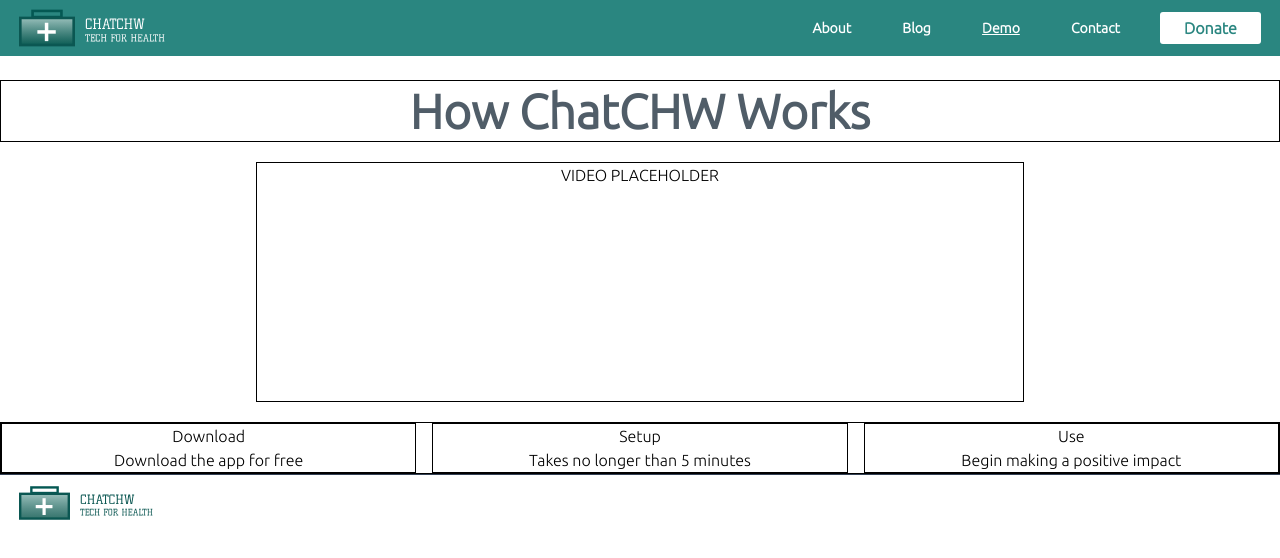
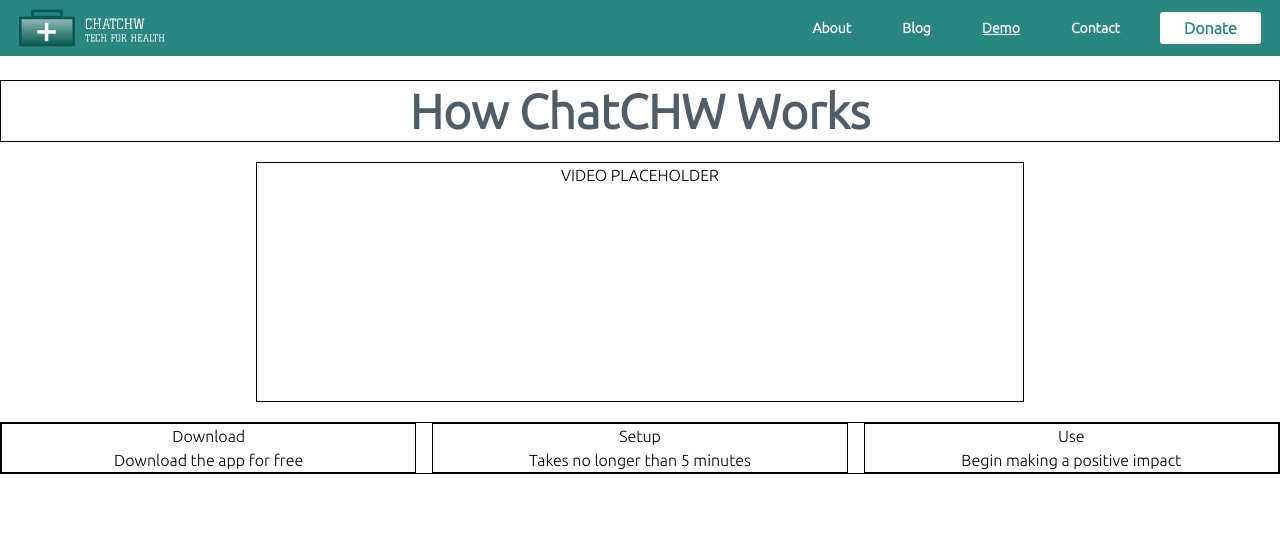
Before and after one commit to SamuelLo1/ChatCHW_Web, a Next.js app: page /demo in a window 1280 px wide. Shown: the top 558 px of the page. Built offline with nearby package versions, Linux system fonts and the light colour scheme.

Commit message:
Removed footer, changed blog size

```diff
--- a/app/(dashboard)/(routes)/blog/page.tsx
+++ b/app/(dashboard)/(routes)/blog/page.tsx
@@ -3,18 +3,18 @@
 const BlogPage = () => {
     return (
         <div>
-            <div className="grid lg:grid-cols-2 pl-14 pr-14 mt-[4%]">
+            <div className="grid lg:grid-cols-2 pl-14 pr-14 mt-[2%] h-[680px]">
                 {/* Left */}
                 <div className="text-[#505D68]">
                     {/* Title Text */}
-                    <div>
-                        <h1 className="font-bold text-4xl">
+                    <div className="">
+                        <h1 className="font-bold text-6xl leading-[64px]">
                             Why people {/*<br />*/} love ChatCHW
                         </h1>
                     </div>
 
                     {/* Paragraph Text */}
-                    <div className="pt-3 text-lg">
+                    <div className="pt-3 text-2xl">
                         <p className="w-[80%]">
                             At ChatCHW, we measure our success by the
                             positive outcomes achieved by CHWs and the
@@ -26,7 +26,6 @@
                     {/* Bullet points */}
                     <div className="pt-3 w-[80%]">
                         <ul className="list-outside list-disc text-lg">
-                            {/* TODO: Add number bullet points */}
                             <li className="pt-2">Improve healthcare access and quality in underserved communities</li>
                             <li className="pt-2">Reduce health disparities and imrpove health equity</li>
                             <li className="pt-2">Enchance the overall well-being and health outcomes of individuals and families</li>
@@ -37,8 +36,8 @@
 
                 {/* Boxes (Right) */}
                 {/* TODO: Friendly for XS size (Add patting to extra small screen) */}
-                <div className="sm:pt-[10%] lg:pt-[0] pb-4">
-                    <div className="grid grid-cols-2 gap-4">
+                <div className="sm:pt-[0] lg:pt-[0] pb-4">
+                    <div className="grid grid-cols-2 gap-4 h-[100%]">
                         {/* Box 1 */}
                         <div className="bg-[#FFD6B9] overflow-auto">
                             {/* Div surrounding text */}
@@ -52,7 +51,7 @@
                                     />
                                 </div>
                                 <p className="mt-2">
-                                    Testimonial Text Testimonial Text
+                                    Testimonial Text
                                 </p>
                                 <p className="mt-2 text-[#505D68]">
                                     Testimonial Name
@@ -96,7 +95,7 @@
                                     />
                                 </div>
                                 <p className="mt-2">
-                                    Testimonial Text Testimonial Text Testimonial Text
+                                    Testimonial Text
                                 </p>
                                 <p className="mt-2 text-[#505D68]">
                                     Testimonial Name
@@ -118,7 +117,7 @@
                                     />
                                 </div>
                                 <p className="mt-2">
-                                    Testimonial Text Testimonial Text Testimonial Text Testimonial Text
+                                    Testimonial Text
                                 </p>
                                 <p className="mt-2 text-[#505D68]">
                                     Testimonial Name
--- a/app/layout.tsx
+++ b/app/layout.tsx
@@ -29,7 +29,7 @@
           <main className="pt-[60px]">
             {children}
           </main>
-        <Footer />
+        {/* <Footer /> */}
       </body>
    </html>
   )
--- a/components/footer.tsx
+++ b/components/footer.tsx
@@ -1,3 +1,4 @@
+{/* Make this component mobile-friendly, otherwise do not add feature. */}
 
 import React from 'react'
 import Image from 'next/image'
@@ -7,18 +8,18 @@
 const Footer = () => {
   return (
     <div>
-    <hr className="border-y-1 border-slate-700"></hr>
-      <div className="flex justify-between items-center w-[97%] mx-auto">
+      <div className="flex justify-between h-[75px] items-center border border-slate-300">
+
         {/* Image */}
-        <Link href="/" className="flex w-[10%]">
-          <div className="relative w-14 h-14">
+        <Link href="/" className="flex w-[10%] ml-8">
+          <div className="relative w-14 h-14 shrink-0">
             <Image
               fill
               alt="Logo"
               src="/assets/navIcon.svg"
             />
           </div>
-          <div className="relative w-20 h-10 mt-[10px]">
+          <div className="relative w-20 h-10 mt-[10px] shrink-0">
             <Image
                 fill
                 alt="footerText"
@@ -27,6 +28,11 @@
               />
           </div>
         </Link>
+
+        {/* Text */}
+        <p className="pr-8">
+          @2023 - Form | All rights reserved
+        </p>
       </div>
     </div>
   )
```
